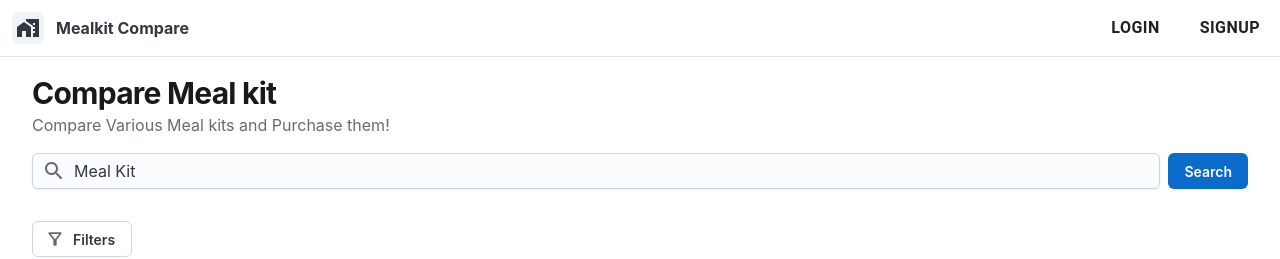
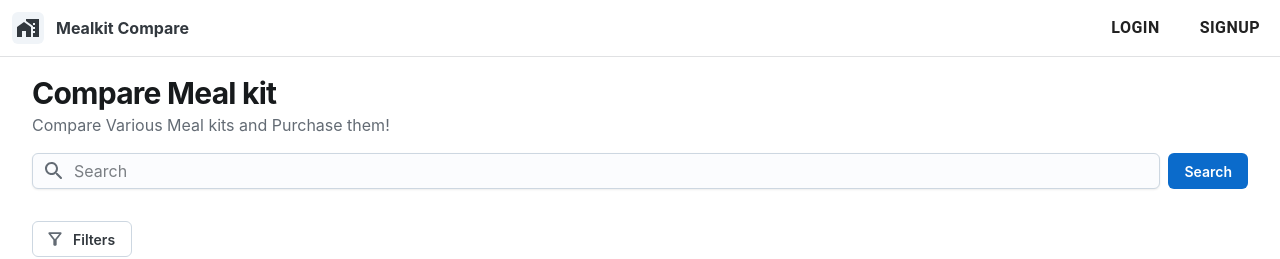
Before and after one commit to Son-github/Myproject, a React (Create React App) app in the folder project_a/src/frontend_handmade/: page /home in a window 1280 px wide. Shown: the top 259 px of the page. Built offline with nearby package versions, Linux system fonts and the light colour scheme; no server answers.

Commit message:
#4-밀키트 리스트 불러오기 기능 및 검색 기능 추가
React 파일들 수정

```diff
--- a/project_a/src/frontend_handmade/src/components/Filters.js
+++ b/project_a/src/frontend_handmade/src/components/Filters.js
@@ -1,14 +1,12 @@
 import * as React from 'react';
-import Box from '@mui/joy/Box';
 import Button from '@mui/joy/Button';
 import Drawer from '@mui/joy/Drawer';
 import DialogTitle from '@mui/joy/DialogTitle';
 import FormControl from '@mui/joy/FormControl';
 import FormLabel from '@mui/joy/FormLabel';
-import Input from '@mui/joy/Input';
 import ModalClose from '@mui/joy/ModalClose';
 import Stack from '@mui/joy/Stack';
-import Slider, { sliderClasses } from '@mui/joy/Slider';
+import Slider, {sliderClasses} from '@mui/joy/Slider';
 import FilterAltOutlined from '@mui/icons-material/FilterAltOutlined';
 
 function valueText(value: number) {
--- a/project_a/src/frontend_handmade/src/components/Home.js
+++ b/project_a/src/frontend_handmade/src/components/Home.js
@@ -23,9 +23,7 @@ export default function Home() {
             >
                 <Stack spacing={2} sx={{ px: { xs: 2, md: 4 }, pt: 2 }}>
                     <HeaderSection />
-                    <Search
-                        value={"Meal Kit"}
-                    />
+                    <Search />
                     <Filters />
                     <Stack spacing={2} sx={{ overflow: 'auto' }}>
                         <RentalCard
--- a/project_a/src/frontend_handmade/src/components/Search.js
+++ b/project_a/src/frontend_handmade/src/components/Search.js
@@ -1,27 +1,62 @@
-import * as React from 'react';
+import React, {useEffect, useState} from 'react';
 import Button from '@mui/joy/Button';
 import FormControl from '@mui/joy/FormControl';
 import Input from '@mui/joy/Input';
 import Stack from '@mui/joy/Stack';
 import SearchRoundedIcon from '@mui/icons-material/SearchRounded';
 import Typography from '@mui/joy/Typography';
-
-type SearchProps = {
-    value: string;
-}
+import axios from "axios";
 
 
-export default function Search({
-                                 value,
-                               }: SearchProps) {
+export default function Search(){
+
+    const [search_Value, setSearchValue] = useState();
+
+    useEffect(() => {
+        getSearchValue();
+    })
+
+    async function getSearchValue() {
+        await axios
+            .get('/home')
+            .then((res) => {
+                console.log(res.data);
+            })
+            .catch((error) => {
+                console.log(error);
+            })
+    }
+
+    const handleChangeSearchValue = (e) => {
+        e.preventDefault();
+        setSearchValue(e.target.value);
+    }
+
+    const handleSubmit = async (event) => {
+        event.preventDefault();
+
+        await axios
+            .post('/home', {
+                searchValue: search_Value
+            })
+            .then((res) => {
+                console.log(res.data)
+            })
+            .catch((error) => {
+                console.log(error);
+            })
+    }
+
+
     return (
         <div>
-            <Stack spacing={1} direction="row" sx={{ mb: 2 }}>
+            <Stack spacing={1} direction="row" sx={{ mb: 2 }} onSubmit={handleSubmit}>
                 <FormControl sx={{ flex: 1 }}>
                     <Input
                         placeholder="Search"
-                        value={value}
+                        value={search_Value}
                         startDecorator={<SearchRoundedIcon />}
+                        onChange={handleChangeSearchValue}
                         aria-label="Search"
                     />
                 </FormControl>
--- a/project_a/src/frontend_handmade/src/components/SignIn.js
+++ b/project_a/src/frontend_handmade/src/components/SignIn.js
@@ -1,4 +1,4 @@
-import React, {useEffect, useState} from "react";
+import React, {useState} from "react";
 import Avatar from '@mui/material/Avatar';
 import Button from '@mui/material/Button';
 import CssBaseline from '@mui/material/CssBaseline';
@@ -11,7 +11,7 @@ import Box from '@mui/material/Box';
 import LockOutlinedIcon from '@mui/icons-material/LockOutlined';
 import Typography from '@mui/material/Typography';
 import Container from '@mui/material/Container';
-import { createTheme, ThemeProvider } from '@mui/material/styles';
+import {createTheme, ThemeProvider} from '@mui/material/styles';
 import axios from "axios";
 
 function Copyright(props) {
@@ -34,21 +34,6 @@ const defaultTheme = createTheme();
 function SignIn() {
     const [user_Email, setUserEmail] = useState();
     const [user_Password, setUserPassword] = useState();
-
-    useEffect(() => {
-        getUser();
-    }, []);
-
-    async function getUser() {
-        await axios
-            .get('/signin')
-            .then((res) => {
-                console.log(res.data);
-            })
-            .catch((error) => {
-                console.log(error);
-            })
-    }
 
     const handleChange_userEmail = (e) => {
         e.preventDefault();
```
